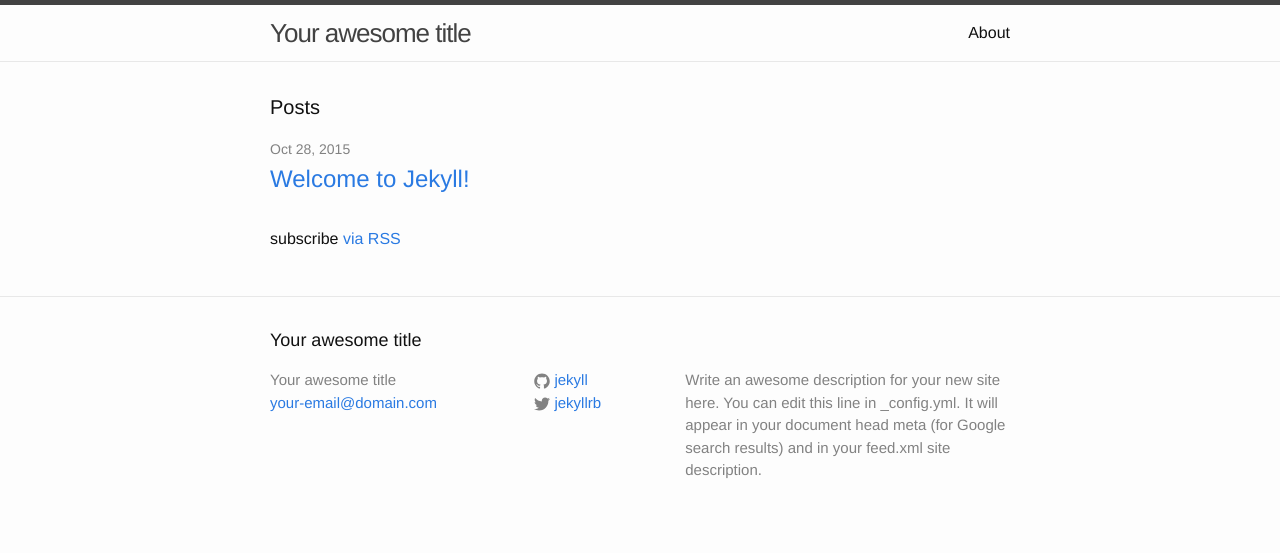
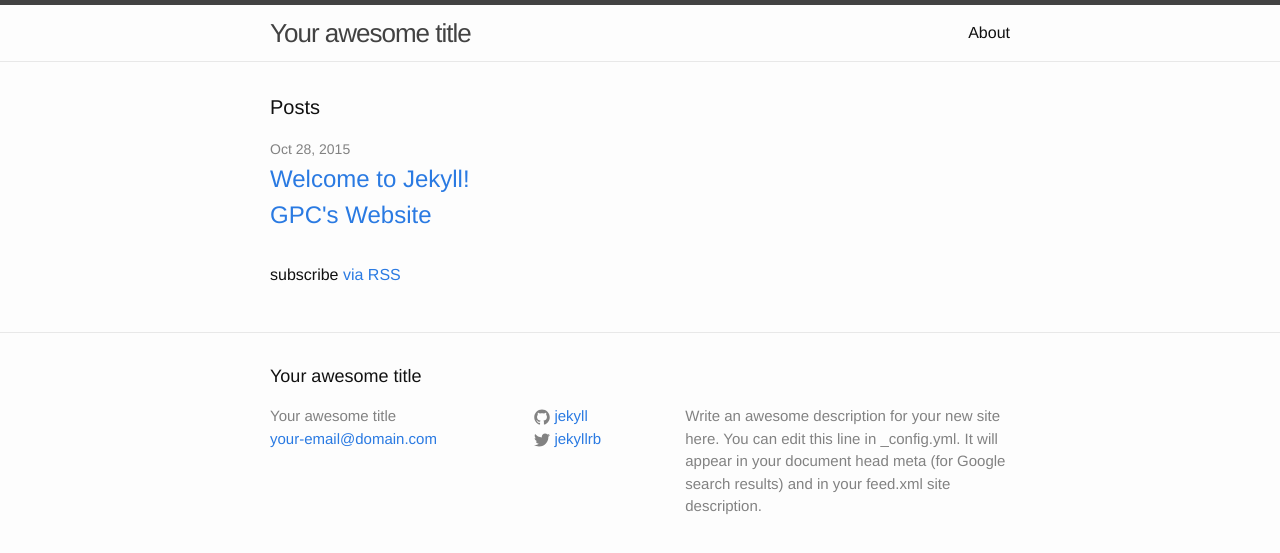
Before and after one commit to JayDosunmu/jaydosunmu.github.io, a Jekyll site: the page built from index.html, in a window 1280 px wide. Shown: the top 553 px of the page. Built offline with Jekyll 4.4.1, drawn with Linux system fonts in a browser that asks for light colours.

Commit message:
Update index.html

```diff
--- a/index.html
+++ b/index.html
@@ -13,6 +13,7 @@ layout: default
 
         <h2>
           <a class="post-link" href="{{ post.url | prepend: site.baseurl }}">{{ post.title }}</a>
+          <a href="http://www.gpc.edu">GPC's Website</a>
         </h2>
       </li>
     {% endfor %}
```
